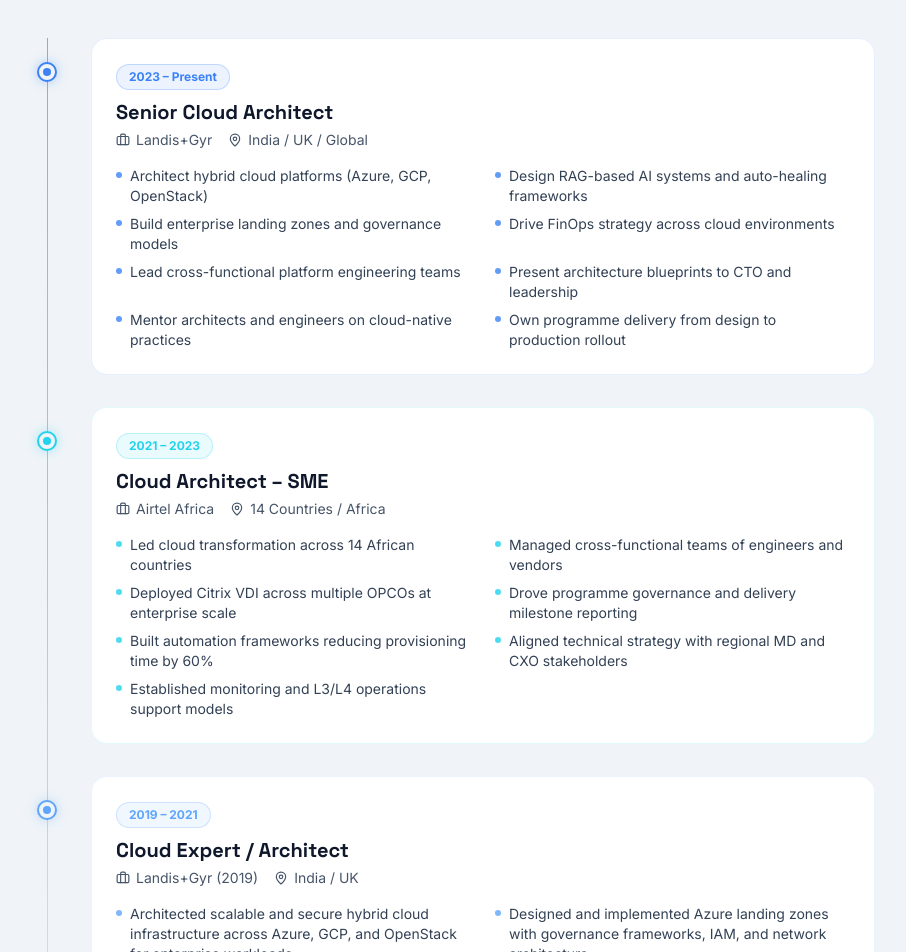
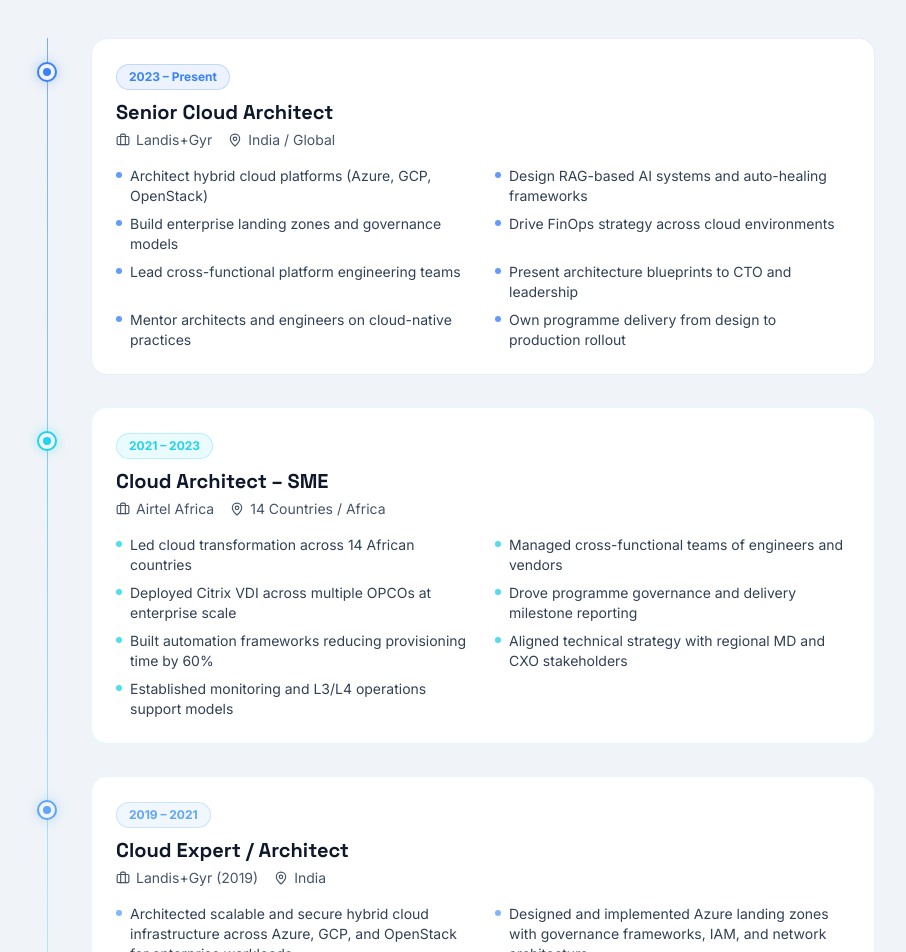
Before and after one commit to gethepc/prashant-chauhan-portfolio, a Next.js app: page /experience in a window 1280 px wide. Shown: the part 280-1232 px from the top of the page, without its empty margins (189-1095 px from the left). Built offline with nearby package versions, Linux system fonts and the light colour scheme.

Commit message:
Remove UK from Landis+Gyr geo labels

```diff
--- a/src/app/experience/page.tsx
+++ b/src/app/experience/page.tsx
@@ -3,8 +3,8 @@ import profileData from "@/data/profile.json";
 import { ArrowLeft, Briefcase, MapPin } from "lucide-react";
 
 const GEO: Record<string, string> = {
-  "Landis+Gyr":               "India / UK / Global",
-  "Landis+Gyr (2019)":        "India / UK",
+  "Landis+Gyr":               "India / Global",
+  "Landis+Gyr (2019)":        "India",
   "Airtel Africa":            "14 Countries / Africa",
   "Orange Business Services": "India / Global",
   "Tech Mahindra":            "India",
--- a/src/components/Timeline.tsx
+++ b/src/components/Timeline.tsx
@@ -13,8 +13,8 @@ const companyAccents: Record<string, string> = {
 };
 
 const companyGeo: Record<string, string> = {
-  "Landis+Gyr": "India / UK / Global",
-  "Landis+Gyr (2019)": "India / UK",
+  "Landis+Gyr": "India / Global",
+  "Landis+Gyr (2019)": "India",
   "Airtel Africa": "14 Countries / Africa",
   "Orange Business Services": "India / Global",
   "Tech Mahindra": "India",
```
